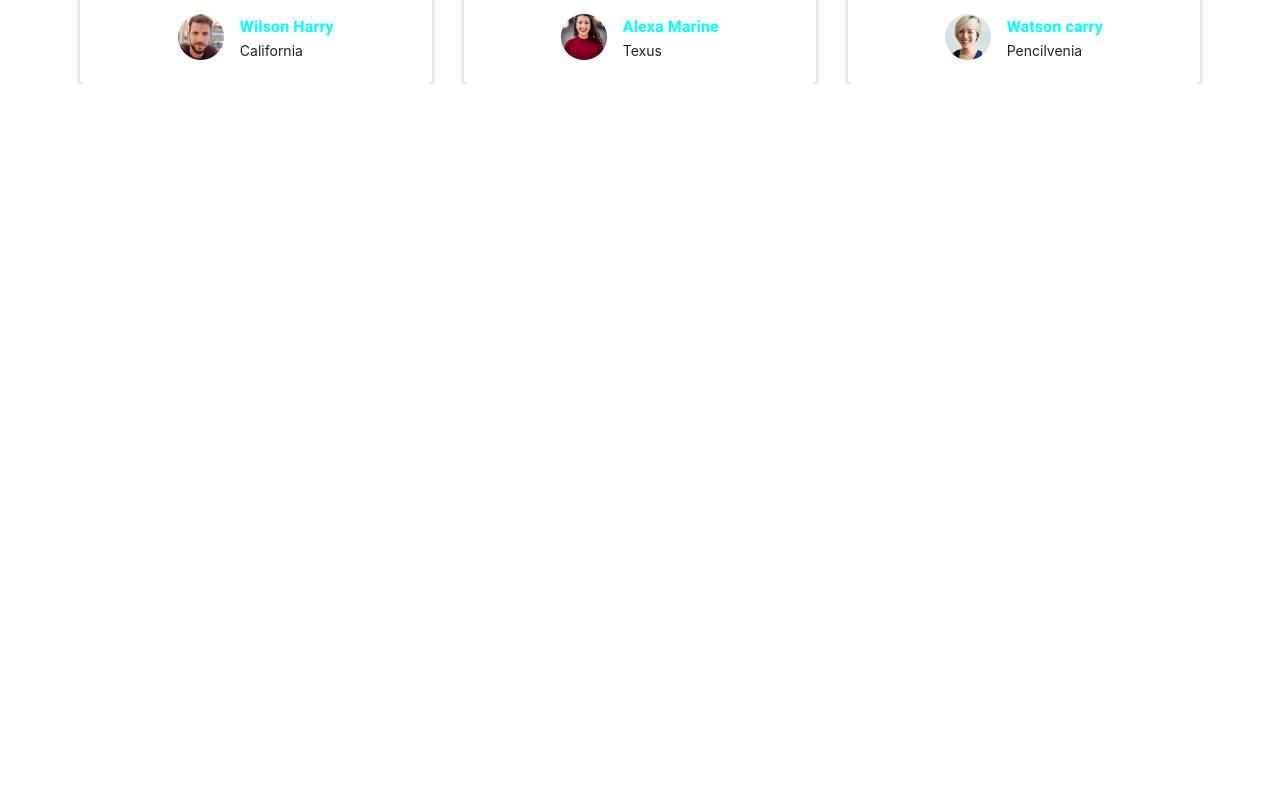
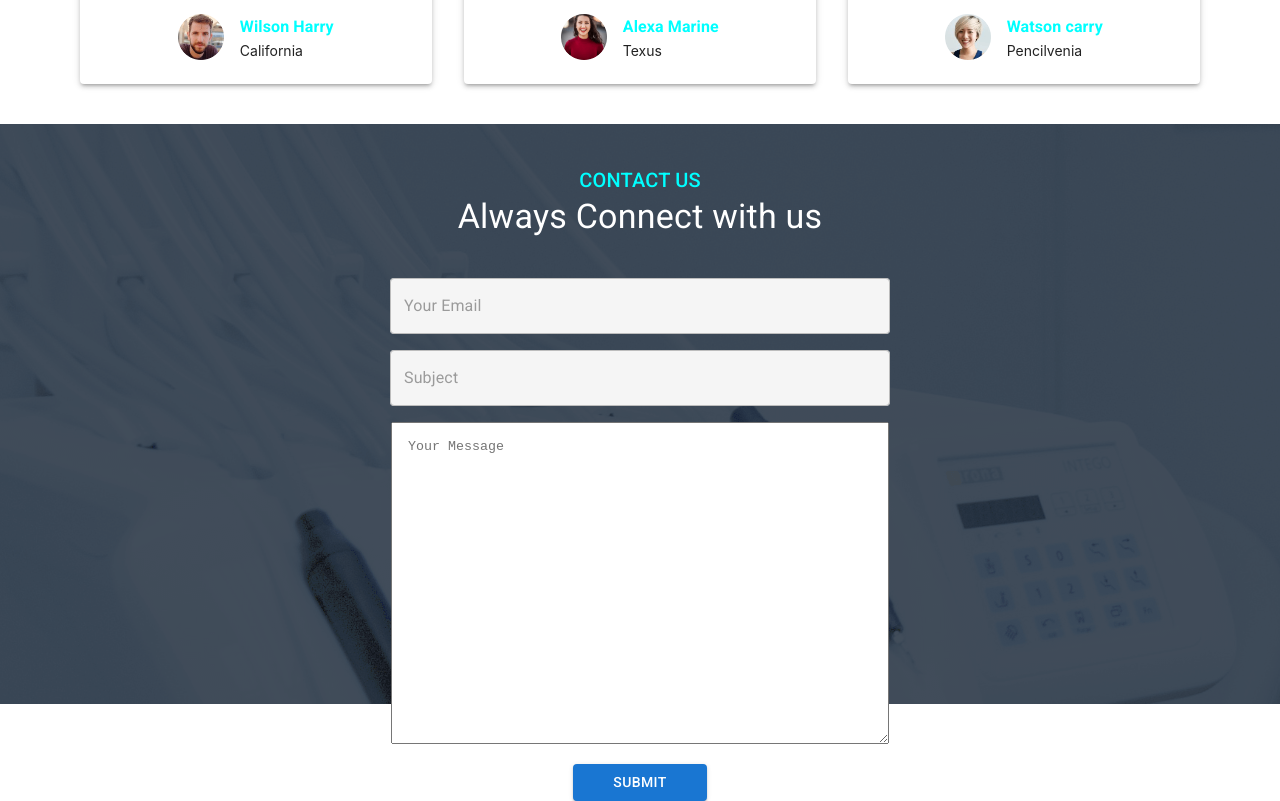
Before and after one commit to salman602/doctors-portal-client, a React (Create React App) app: page / in a window 1280 px wide. Shown: the part 2161-2962 px from the top of the page. Before the commit the page ends 2245 px from the top, so only its background shows below. Built offline with nearby package versions, Linux system fonts and the light colour scheme.

Commit message:
added contact section

```diff
--- /dev/null
+++ b/src/Pages/Home/ContactUs/ContactUs.js
@@ -0,0 +1,34 @@
+import React from 'react';
+import { Container, Typography, TextareaAutosize, Button, OutlinedInput } from '@mui/material';
+import { Box } from '@mui/system';
+import bg from '../../../images/appointment-bg.png';
+
+const contactBg = {
+    background: `url(${bg})`,
+    backgroundColor: 'rgba(34, 46, 62, 0.85)',
+    backgroundBlendMode: 'Darken',
+    height: '500px'
+}
+
+const ContactUs = () => {
+    return (
+        <Box sx={{ ...contactBg, p: 5, my: 5 }}>
+            <Container>
+                <Typography sx={{ color: 'aqua' }} variant="h6">CONTACT US</Typography>
+                <Typography sx={{ color: 'white', mb: 5 }} variant="h4">Always Connect with us</Typography>
+                <Box sx={{display: 'flex', justifyContent: 'center', alignItems: 'center'}}>
+                    <Box sx={{ width: 500, maxWidth: '100%' }}>
+                        <OutlinedInput sx={{ backgroundColor: 'whitesmoke', border: 0 }} fullWidth id="outlined-adornment-weight" aria-describedby="outlined-weight-helper-text" placeholder="Your Email" />
+                        <OutlinedInput sx={{ backgroundColor: 'whitesmoke', border: 0, my: 2 }} fullWidth id="outlined-adornment-weight" aria-describedby="outlined-weight-helper-text" placeholder="Subject" />
+                        {/* <TextField sx={{backgroundColor: 'whitesmoke', border: 0}} fullWidth label="Email Address" id="fullWidth" /> */}
+                        {/* <TextField fullWidth label="Subject" id="fullWidth" sx={{backgroundColor: 'whitesmoke', border: 0, height: '5rem'}} /> */}
+                        <TextareaAutosize aria-label="minimum height" minRows={3} placeholder="Your Message" style={{ width: '29rem', height: '6rem', padding: '1rem', marginBottom: '1rem' }} />
+                        <Button variant="contained" sx={{ p: '0.4rem 2.5rem' }}>Submit</Button>
+                    </Box>
+                </Box>
+            </Container >
+        </Box>
+    );
+};
+
+export default ContactUs;
--- a/src/Pages/Home/Home/Home.js
+++ b/src/Pages/Home/Home/Home.js
@@ -2,6 +2,7 @@ import React from 'react';
 import Navigation from '../../Shared/Navigation/Navigation';
 import AppointmentBanner from '../AppointmentBanner/AppointmentBanner';
 import Banner from '../Banner/Banner';
+import ContactUs from '../ContactUs/ContactUs';
 import DentalCare from '../DentalCare/DentalCare';
 import Services from '../Services/Services';
 import Testimonial from '../Testimonial/Testimonial';
@@ -15,6 +16,7 @@ const Home = () => {
             <DentalCare></DentalCare>
             <AppointmentBanner></AppointmentBanner>
             <Testimonial></Testimonial>
+            <ContactUs></ContactUs>
         </div>
     );
 };
```
